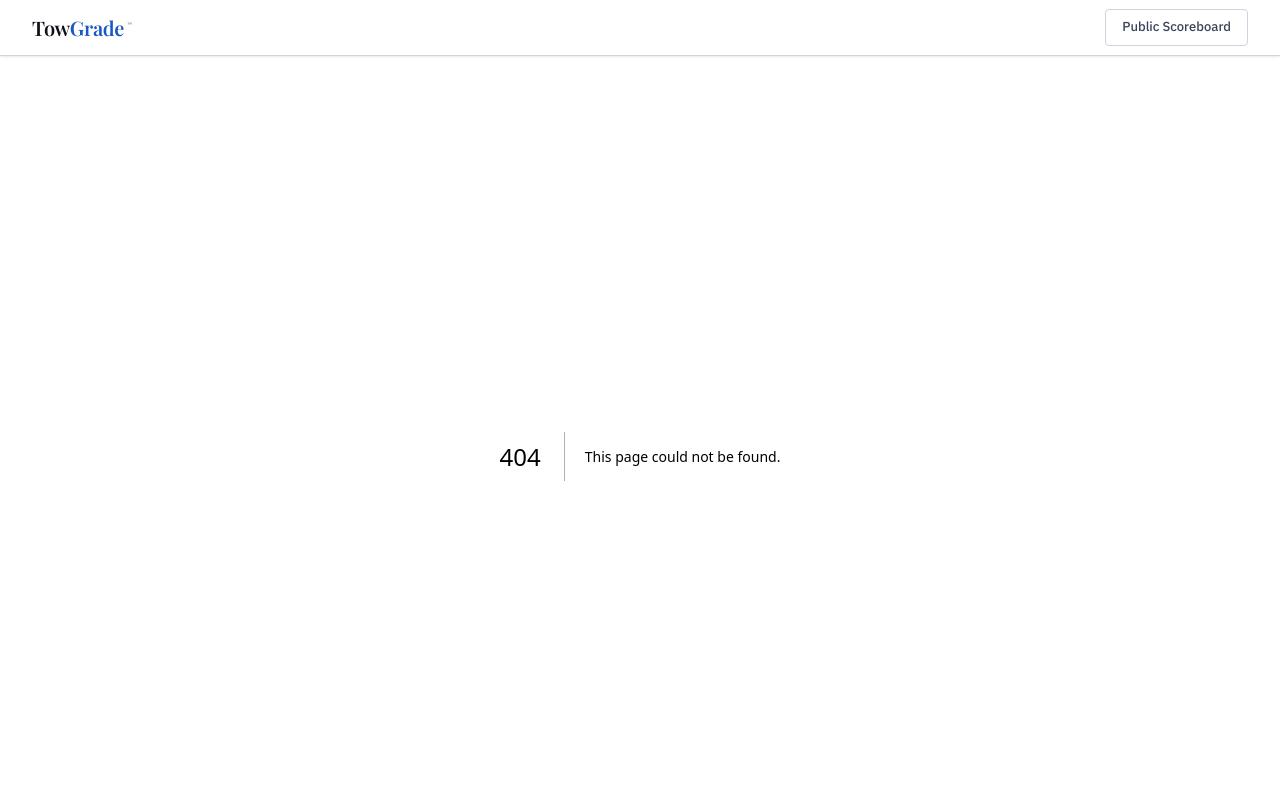
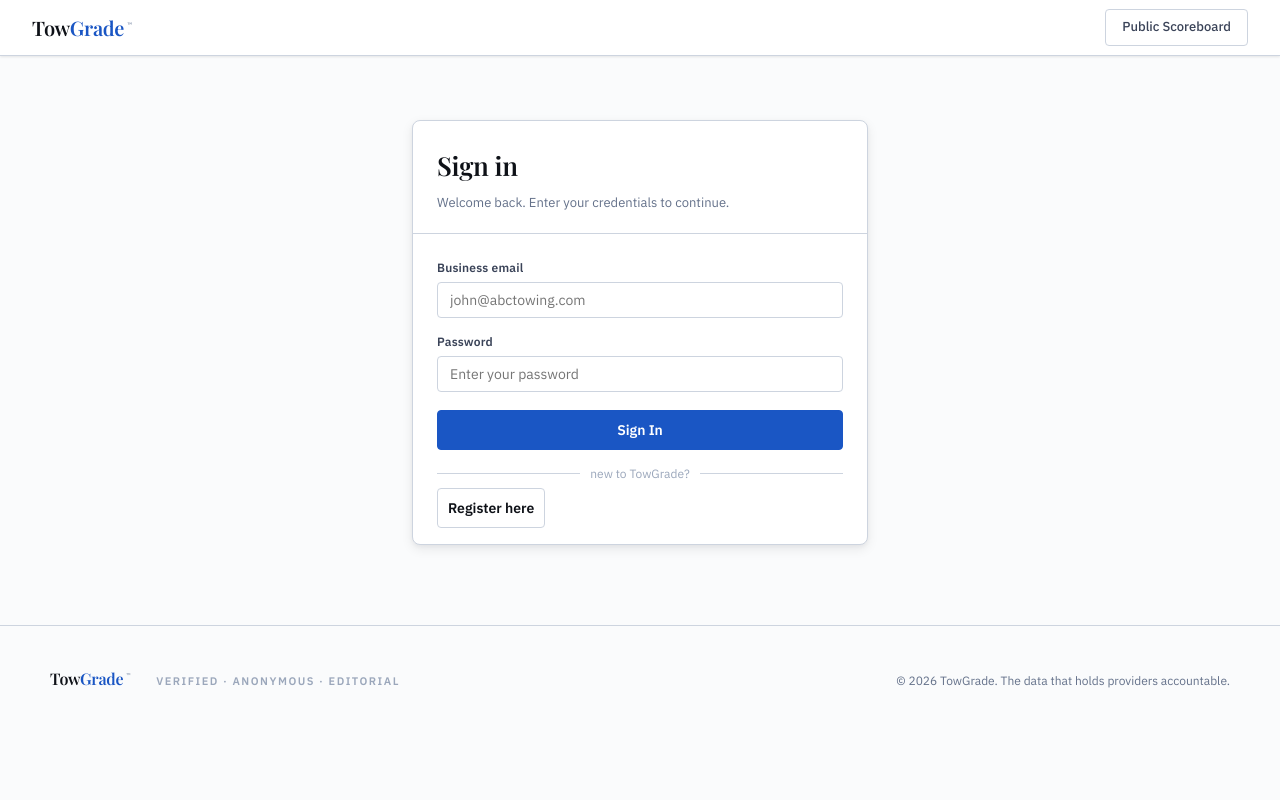
Before and after one commit to chrispeer69/towgrade, a Next.js app: page /login in a window 1280 px wide. Before the commit this address had no page. Shown: the top 800 px of the page. Built offline with nearby package versions, Linux system fonts and the light colour scheme; no server answers.

Commit message:
feat: add /login page with email+password sign-in

```diff
--- /dev/null
+++ b/src/app/login/LoginForm.tsx
@@ -0,0 +1,55 @@
+"use client";
+
+import { useActionState } from "react";
+import Link from "next/link";
+import { loginOperator, type LoginState } from "./actions";
+
+const INITIAL: LoginState = { ok: false };
+
+export default function LoginForm() {
+  const [state, formAction, pending] = useActionState(loginOperator, INITIAL);
+
+  const formErr = state.error;
+
+  return (
+    <>
+      {formErr && <div className="form-err">{formErr}</div>}
+
+      <form action={formAction} className="form-body">
+        <div className="fi">
+          <label htmlFor="email">Business email</label>
+          <input
+            id="email"
+            name="email"
+            type="email"
+            autoComplete="email"
+            placeholder="john@abctowing.com"
+            defaultValue={state.email ?? ""}
+            required
+          />
+        </div>
+
+        <div className="fi">
+          <label htmlFor="password">Password</label>
+          <input
+            id="password"
+            name="password"
+            type="password"
+            autoComplete="current-password"
+            placeholder="Enter your password"
+            required
+          />
+        </div>
+
+        <button type="submit" className="bf p" disabled={pending}>
+          {pending ? "Signing in…" : "Sign In"}
+        </button>
+
+        <div className="dl">new to TowGrade?</div>
+        <Link href="/register" className="bf">
+          Register here
+        </Link>
+      </form>
+    </>
+  );
+}
--- /dev/null
+++ b/src/app/login/actions.ts
@@ -0,0 +1,67 @@
+"use server";
+
+import { redirect } from "next/navigation";
+import { createClient } from "@/lib/supabase/server";
+
+export type LoginState = {
+  ok: false;
+  error?: string;
+  email?: string;
+};
+
+function clean(v: FormDataEntryValue | null) {
+  return typeof v === "string" ? v.trim() : "";
+}
+
+function friendlyError(message: string, code?: string): string {
+  const m = message.toLowerCase();
+  const c = code?.toLowerCase() ?? "";
+  if (c === "invalid_credentials" || m.includes("invalid login credentials")) {
+    return "Email or password is incorrect.";
+  }
+  if (c === "email_not_confirmed" || m.includes("email not confirmed")) {
+    return "Please confirm your email first. Check your inbox.";
+  }
+  return "Something went wrong. Try again.";
+}
+
+export async function loginOperator(
+  _prev: LoginState,
+  formData: FormData
+): Promise<LoginState> {
+  const supabase = await createClient();
+
+  const { data: existing } = await supabase.auth.getUser();
+  if (existing.user) {
+    redirect("/dashboard");
+  }
+
+  const email = clean(formData.get("email")).toLowerCase();
+  const password =
+    typeof formData.get("password") === "string"
+      ? (formData.get("password") as string)
+      : "";
+
+  if (!email || !password) {
+    return {
+      ok: false,
+      error: "Email or password is incorrect.",
+      email,
+    };
+  }
+
+  const { error } = await supabase.auth.signInWithPassword({
+    email,
+    password,
+  });
+
+  if (error) {
+    return {
+      ok: false,
+      error: friendlyError(error.message, error.code),
+      email,
+    };
+  }
+
+  redirect("/dashboard");
+}
--- /dev/null
+++ b/src/app/login/page.tsx
@@ -0,0 +1,29 @@
+import { redirect } from "next/navigation";
+import { createClient } from "@/lib/supabase/server";
+import LoginForm from "./LoginForm";
+
+export const metadata = {
+  title: "Sign In — TowGrade",
+  description:
+    "Sign in to your verified TowGrade operator account.",
+};
+
+export default async function LoginPage() {
+  const supabase = await createClient();
+  const { data } = await supabase.auth.getUser();
+  if (data.user) {
+    redirect("/dashboard");
+  }
+
+  return (
+    <main className="form-shell">
+      <div className="form-card">
+        <div className="form-head">
+          <h1>Sign in</h1>
+          <p>Welcome back. Enter your credentials to continue.</p>
+        </div>
+        <LoginForm />
+      </div>
+    </main>
+  );
+}
```
